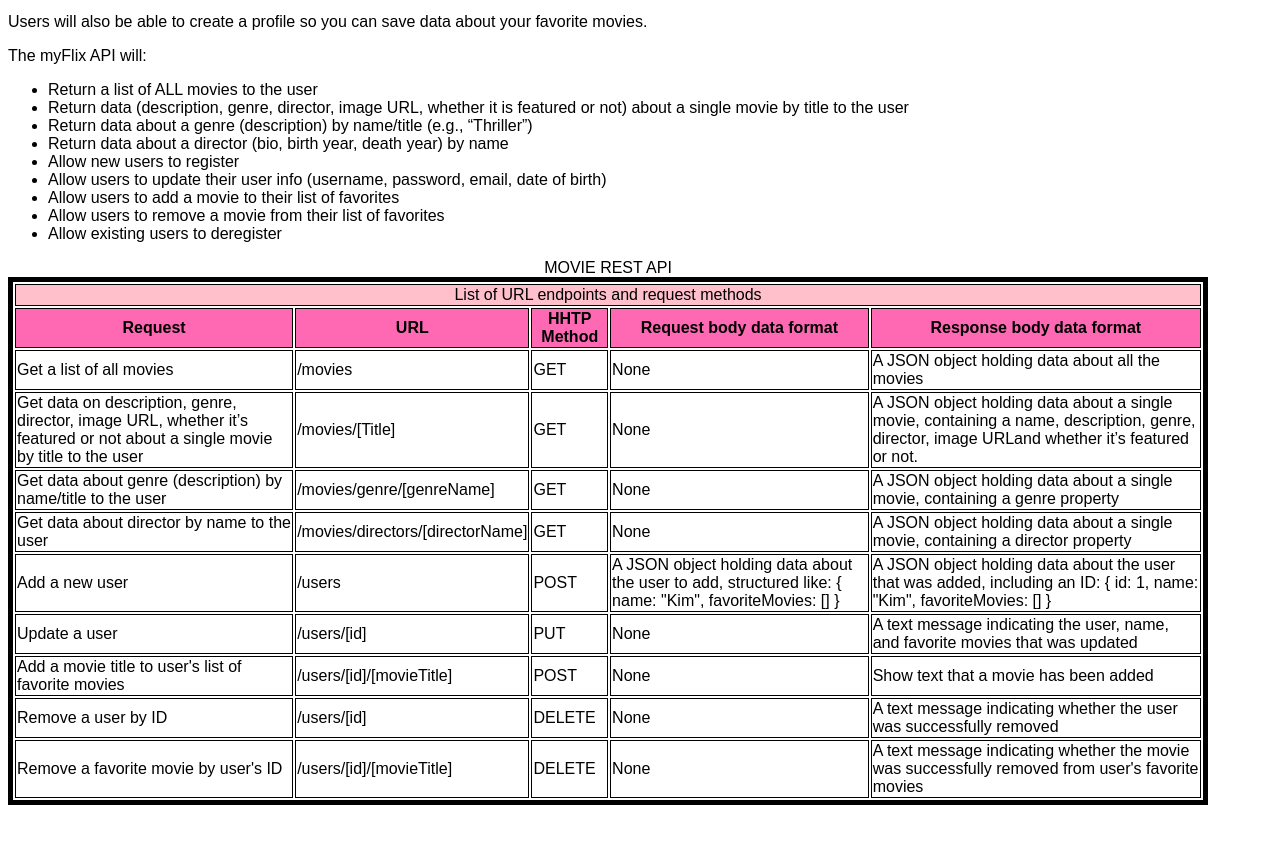
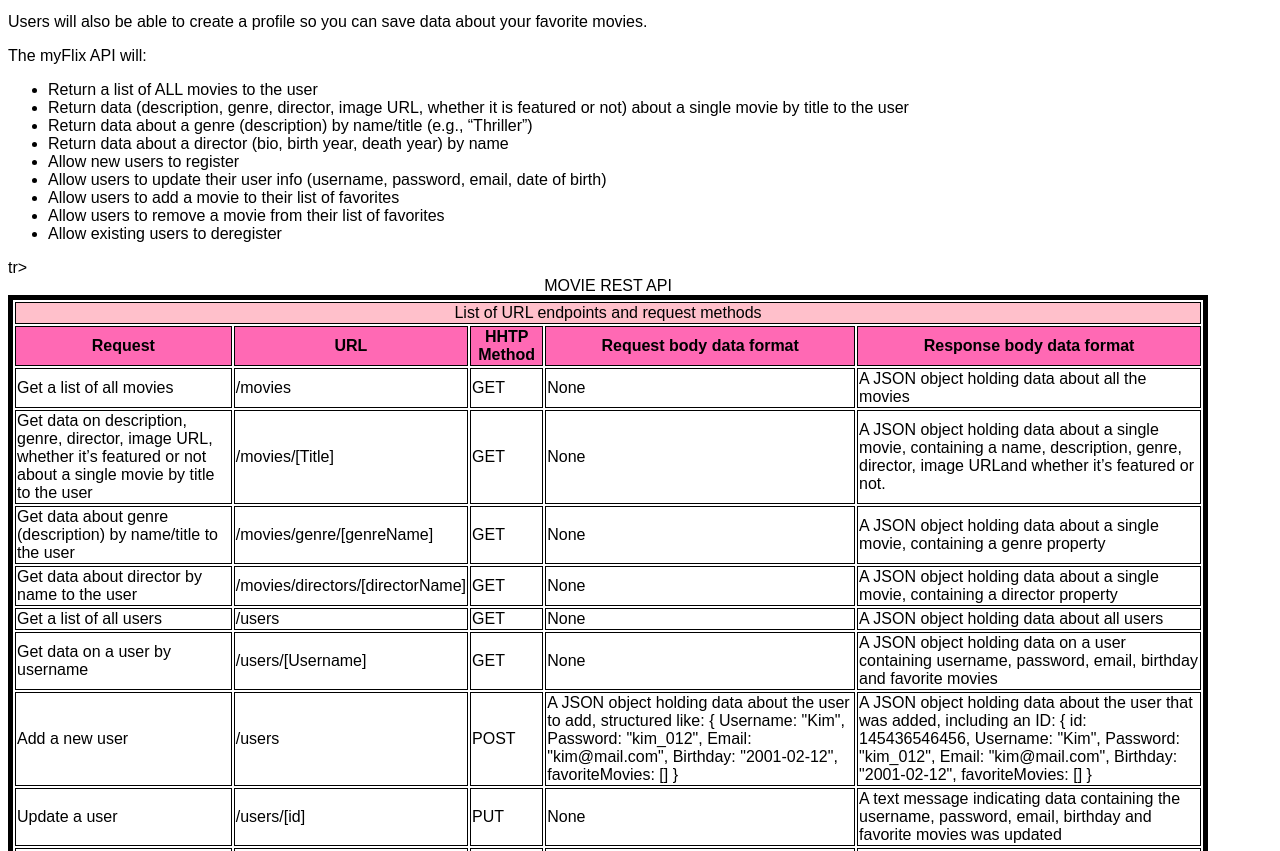
Before and after one commit to ksope/movie_api, a website: page public/documentation.html in a window 1280 px wide. Shown: the part 101-952 px from the top of the page. Before the commit the page ends 914 px from the top, so only its background shows below. Drawn offline with Linux system fonts and the light colour scheme; a web font is replaced by a local one.

Commit message:
Update documentation.html
Added new requests "Get a list of all users" and "Get data on a user by username" to the list of URL endpoints and request methods

Edited the expected keys and values expected in the Users json objects to be pushed and returned

```diff
--- a/public/documentation.html
+++ b/public/documentation.html
@@ -36,20 +36,28 @@
 <tr><td>Get data on description, genre, director, image URL, whether it’s featured or not about a single movie by title to the user <td>/movies/[Title] <td>GET <td>None <td>A JSON object holding data about a single movie, containing a name, description, genre, director, image URLand whether it’s featured or not. </tr>
 <tr><td>Get data about genre (description) by name/title to the user <td>/movies/genre/[genreName] <td>GET <td>None <td>A JSON object holding data about a single movie, containing a genre property </tr>
 <tr><td>Get data about director by name to the user <td>/movies/directors/[directorName] <td>GET <td>None <td>A JSON object holding data about a single movie, containing a director property  </tr>
+<tr><td>Get a list of all users <td>/users <td>GET <td>None <td>	A JSON object holding data about all users  </tr>
+    tr><td>Get data on a user by username <td>/users/[Username] <td>GET <td>None <td>	A JSON object holding data on a user containing username, password, email, birthday and favorite movies  </tr>
 <tr><td>Add a new user<td>/users <td>POST <td>A JSON object holding data about the user to add, structured like:
 {
-name: "Kim",
+Username: "Kim",
+Password: "kim_012",
+Email: "kim@mail.com",
+Birthday: "2001-02-12",
 favoriteMovies: []
 } <td>A JSON object holding data about the user that was added, including an ID:
 {
-id: 1,
-name: "Kim",
+id: 145436546456,
+Username: "Kim",
+Password: "kim_012",
+Email: "kim@mail.com",
+Birthday: "2001-02-12",
 favoriteMovies: []
 } </tr>
-<tr><td>Update a user <td>/users/[id] <td>PUT <td>None <td>A text message indicating the user, name, and favorite movies that was updated </tr>
+<tr><td>Update a user <td>/users/[id] <td>PUT <td>None <td>A text message indicating data containing the username, password, email, birthday and favorite movies was updated </tr>
 <tr><td>Add a movie title to user's list of favorite movies <td>/users/[id]/[movieTitle] <td>POST <td>None <td>Show text that a movie has been added </tr>
-<tr><td>Remove a user by ID <td>/users/[id] <td>DELETE <td>None <td>A text message indicating whether the user was successfully removed </tr>
-<tr><td>Remove a favorite movie by user's ID <td>/users/[id]/[movieTitle] <td>DELETE <td>None <td>A text message indicating whether the movie was successfully removed from user's favorite movies</tr>
+<tr><td>Remove a user by ID <td>/users/[id] <td>DELETE <td>None <td>A text message indicating whether the user was successfully deleted </tr>
+<tr><td>Remove a favorite movie by user's ID <td>/users/[id]/[movieTitle] <td>DELETE <td>None <td>A text message indicating whether the movie was successfully deleted from user's favorite movies</tr>
 </tbody>
 
 
```
